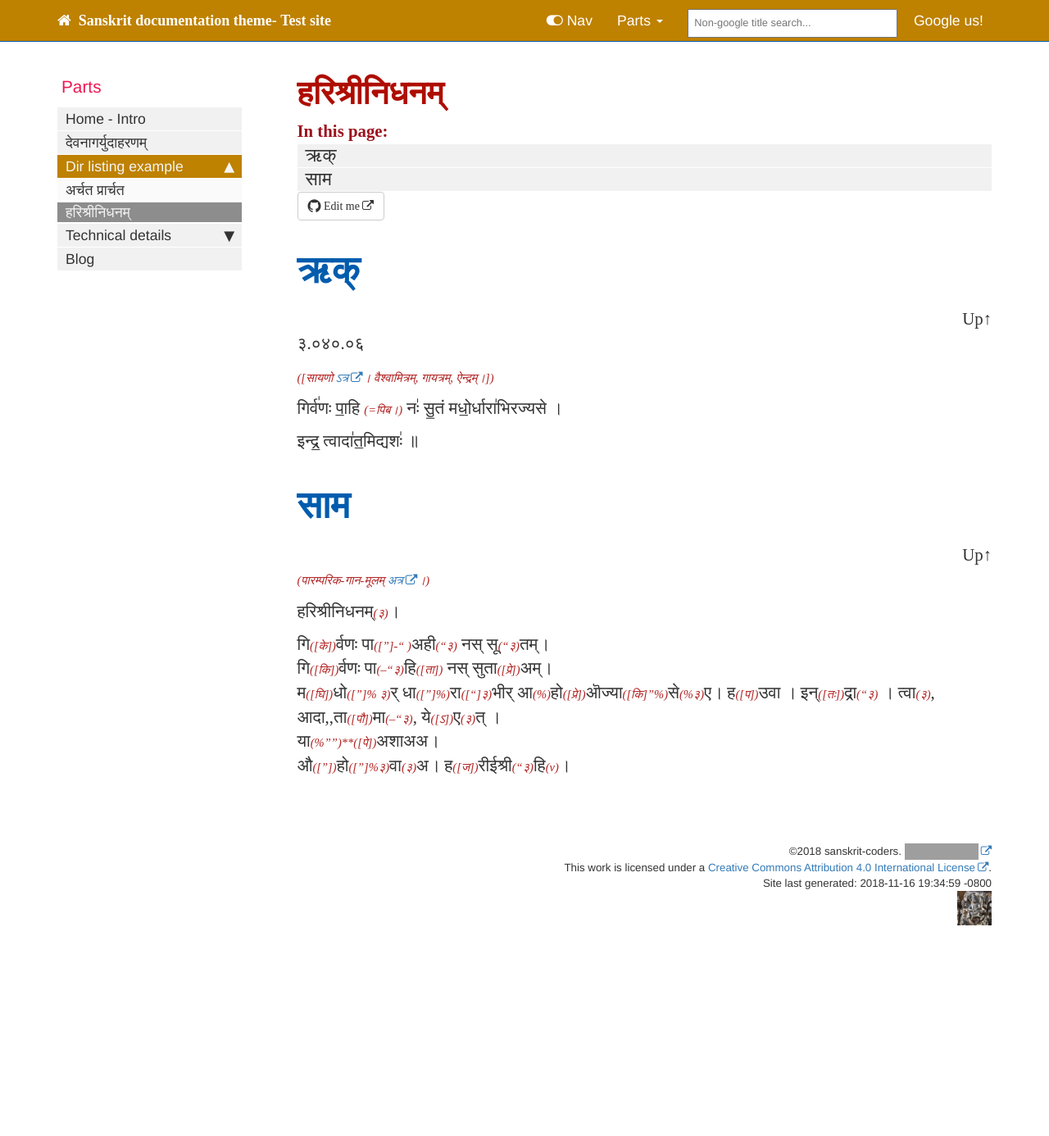
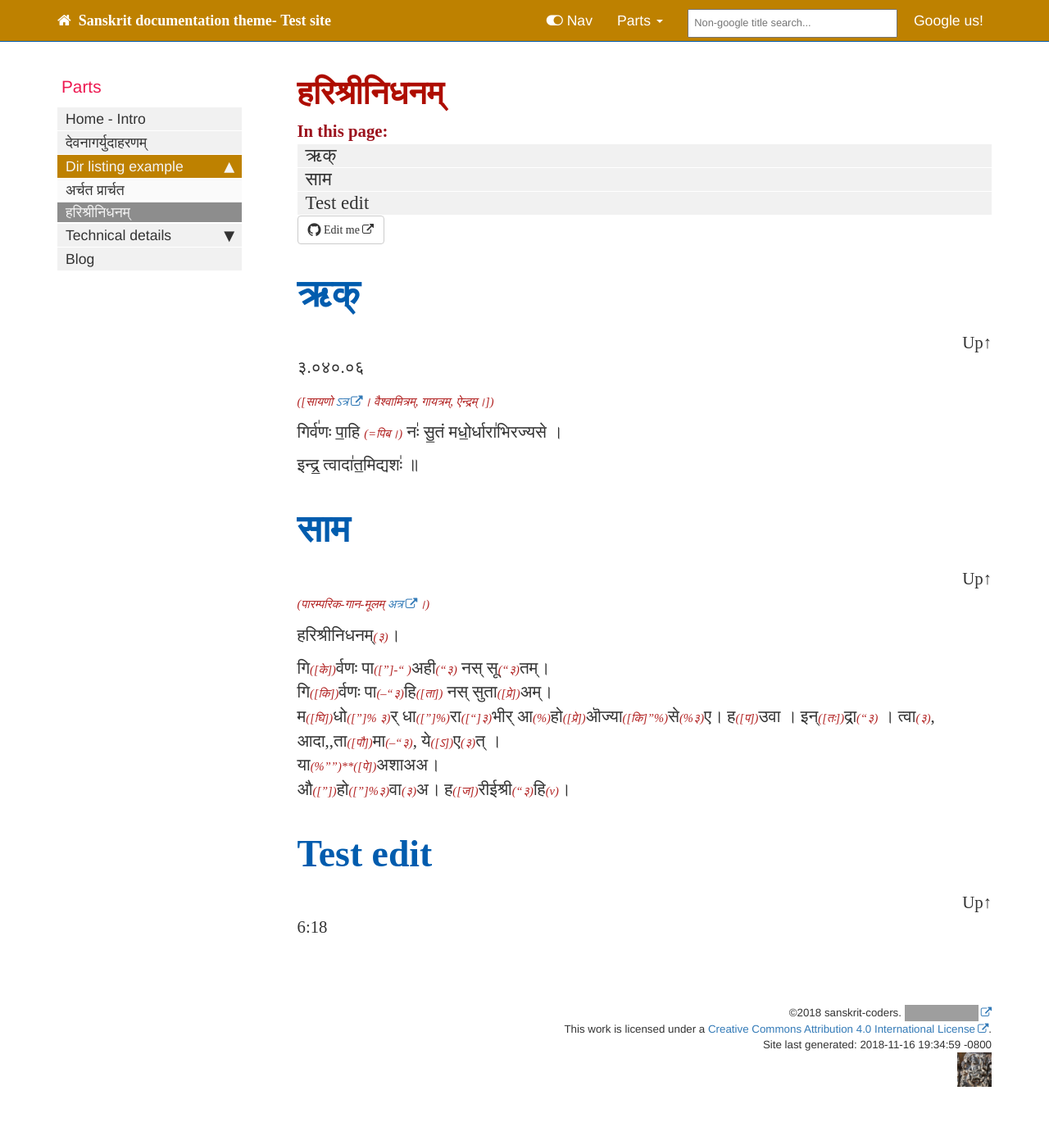
Before and after one commit to sanskrit-coders/sanskrit-documentation-theme, a Jekyll site: the page built from subfolder1/paravastu-saama/harishrInidhanam.md, in a window 1280 px wide. Shown: the whole page at 82% size. Built offline with Jekyll 4.4.1, drawn with Linux system fonts in a browser that asks for light colours; nearby versions of some CDN libraries; some web fonts are replaced; comment, search, counter and statistics services are not loaded; before the commit the page ends 1189 px from its top, so only the background shows below that; grey boxes are pictures that could not be loaded.

Commit message:
Update harishrInidhanam.md

```diff
--- a/subfolder1/paravastu-saama/harishrInidhanam.md
+++ b/subfolder1/paravastu-saama/harishrInidhanam.md
@@ -26,3 +26,6 @@ emphasis_as_inline_comments: true
 इन्*([तः])*द्रा*("३)* । त्वा*(३)*, आदा,,ता*([पौ])*मा*(--"३)*, ये*([ऽ])*ए*(३)*त् ।
 या*(%"”)**([पे])*अशाअअ।
 औ*(["])*हो*(["]%३)*वा*(३)*अ।  ह*([ज])*रीईश्री*("३)*हि*(v)*।
+
+## Test edit
+6:18
```
